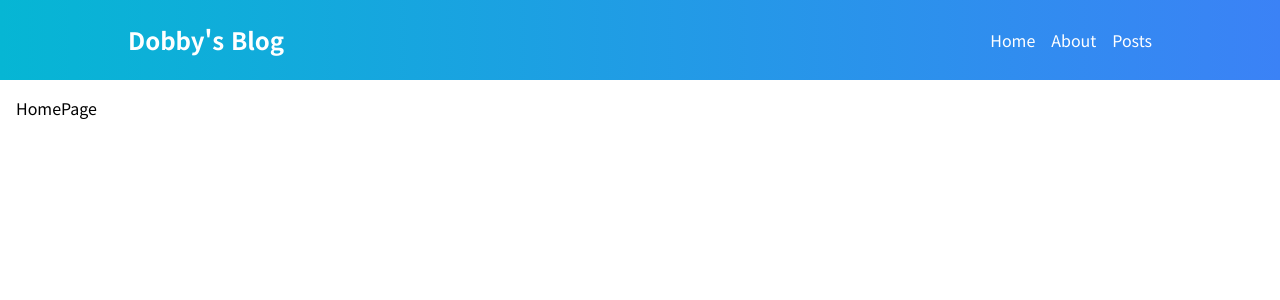
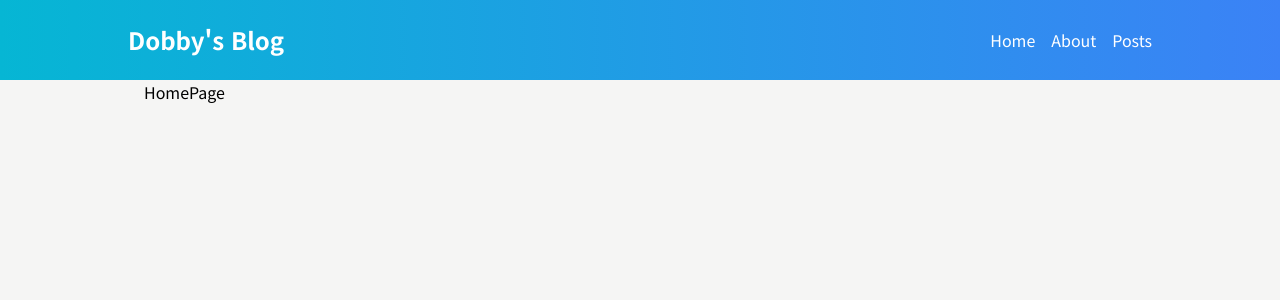
Before and after one commit to JiminKim-dev/blog, a Next.js app: page / in a window 1280 px wide. Shown: the top 300 px of the page. Built offline with nearby package versions, Linux system fonts and the light colour scheme.

Commit message:
💄 RootLayout 스타일 수정 - 배경색 추가 및 크기 조절

```diff
--- a/src/app/layout.tsx
+++ b/src/app/layout.tsx
@@ -15,9 +15,9 @@ export const metadata = {
 export default function RootLayout({ children }: { children: React.ReactNode }) {
   return (
     <html lang="ko" className={notoSansKR.className}>
-      <body className="flex flex-col w-full mx-auto max-w-screen-2xl">
+      <body className="flex flex-col w-full mx-auto bg-stone-100">
         <Header />
-        <main className="p-4 grow">{children}</main>
+        <main className="flex w-full max-w-screen-lg px-4 mx-auto">{children}</main>
       </body>
     </html>
   );
```
